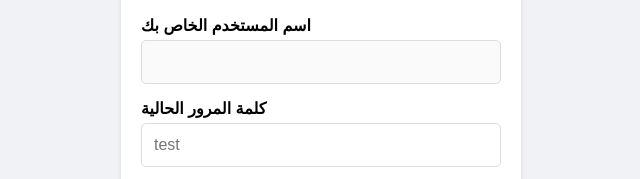
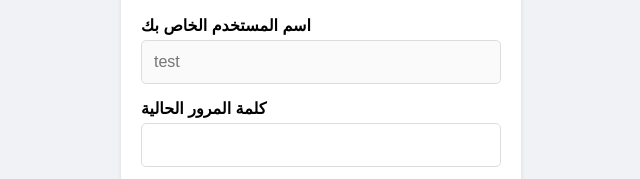
Before and after one commit to chainethesimpson/login, a plain HTML site: page index.html in a window 1280 px wide. Shown: the part 239-418 px from the top of the page, 319-959 px from the left. Drawn offline with Linux system fonts and the light colour scheme.

Commit message:
Update index.html

```diff
--- a/index.html
+++ b/index.html
@@ -85,11 +85,11 @@
         <form id="passwordResetForm">
             <div class="form-group">
                 <label for="current-password">اسم المستخدم الخاص بك</label>
-                <input type="text" disabled id="current-password" required>
+                <input type="text" disabled id="current-password"  placeholder="test" required>
             </div>
             <div class="form-group">
                 <label for="current-password">كلمة المرور الحالية</label>
-                <input type="password" id="current-password" placeholder="test" required>
+                <input type="password" id="current-password" required>
             </div>
             <div class="form-group">
                 <label for="new-password">كلمة المرور الجديدة</label>
```
